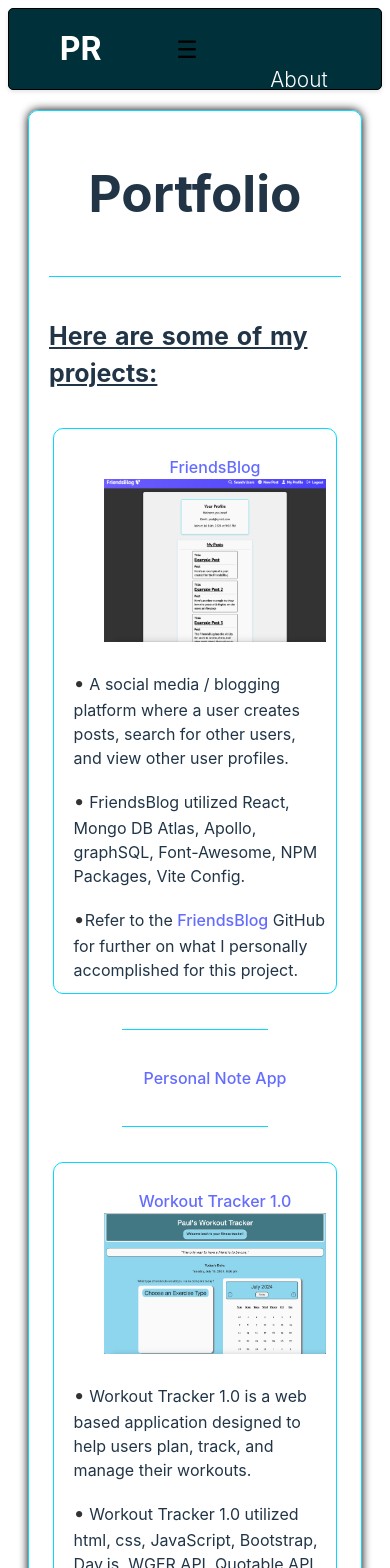
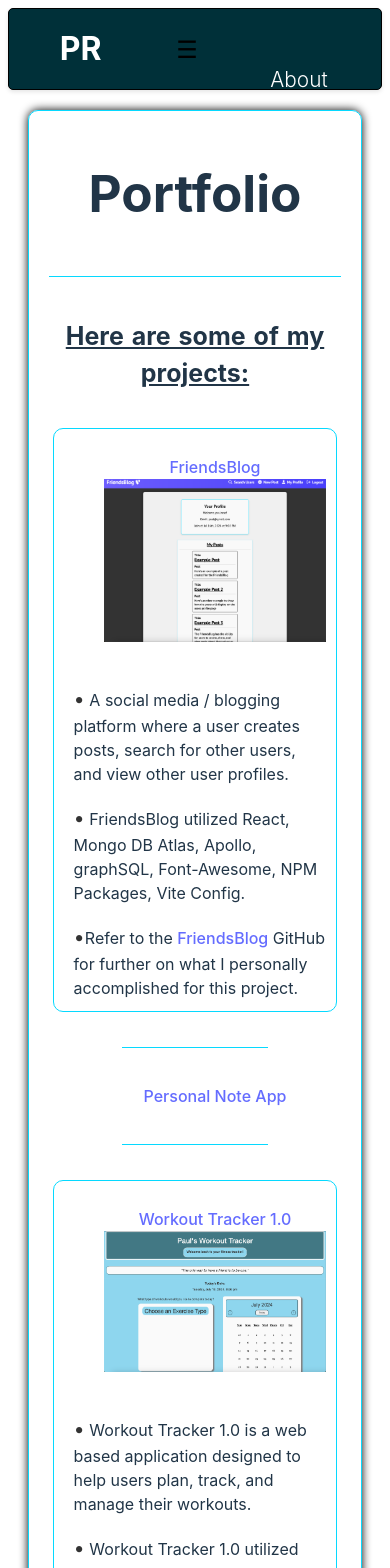
Before and after one commit to PaulRusz/Portfolio-example, a Next.js app: page /Portfolio in a window 390 px wide. Shown: the top 1568 px of the page. Built offline with nearby package versions, Linux system fonts and the light colour scheme.

Commit message:
changes to css for mobile devices

```diff
--- a/pages/About/About.module.scss
+++ b/pages/About/About.module.scss
@@ -69,3 +69,28 @@
     box-shadow: 0 0 10px rgba(0, 0, 0, 0.2);
     background-color: #242424;
 }
+
+@media (max-width: 768px) {
+    .narrativeContainer {
+        display: flex;
+        flex-direction: column;
+        align-items: center;
+        padding: 15px;
+        margin: 20px;
+        margin-left: 10px;
+        margin-right: 10px;
+        border: 1px solid #06d9ff;
+        border-radius: 10px;
+    }
+
+    .h1 {
+        text-align: center;
+    }
+
+    .p {
+        padding: 15px;
+        margin: 20px;
+        margin-left: 20px;
+        margin-right: 20px;
+    }
+    }
--- a/pages/About/index.js
+++ b/pages/About/index.js
@@ -35,11 +35,11 @@ export default function AboutMe() {
       <img src={currentImage} alt="Random Image" className={styles.image} />
       )}
 
-        <h1>A bit about me: </h1>
+        <h1 className={styles.h1}>A bit about me: </h1>
 
         <div className={styles.divider}></div>
 
-          <div className={styles.narrativeContainer}>
+        <div className={styles.narrativeContainer}>
         <p>
           Hey there! I'm Paul. I was born in New Jersey but have called Delaware
           home for most of my life.
--- a/pages/Portfolio/Portfolio.module.scss
+++ b/pages/Portfolio/Portfolio.module.scss
@@ -57,25 +57,23 @@
 }
 
 .projectDivider {
+    display: flex;
+    flex-direction: column;
+    align-items: center; /* Center items horizontally */
+    justify-content: center; /* Center items vertically */
     border: 1px solid #06d9ff;
     border-radius: 10px;
     margin: 30px;
     padding: 15px;
 }
 
-.image-container {
-    max-width: 100%; /* Set maximum width to prevent images from overflowing */
-    max-height: 300px; /* Set maximum height for the images */
-    overflow: hidden; /* Hide any content that overflows the container */
-}
-
-.image-container img {
-    width: 50%; /* Ensure images fill the container width */
-    height: 50%; /* Maintain aspect ratio */
-}
 
 @media (max-width: 768px) {
     .projectDivider {
+        display: flex;
+        flex-direction: column;
+        align-items: center;
+        justify-content: center;
         width: 90%; /* Adjust the width for better fit on smaller screens */
         margin: 15px; /* Reduce the margin for tighter spacing */
         padding: 10px; /* Adjust the padding for better layout */
@@ -88,4 +86,8 @@
     .fancyBullet {
         padding-left: 10px; /* Adjust the padding for better alignment */
     }
+
+    .header2 {
+        text-align: center;
+    }
 }
```
Also changed, not shown: pages/Resume/Resume.module.scss (+21 -0 lines).
